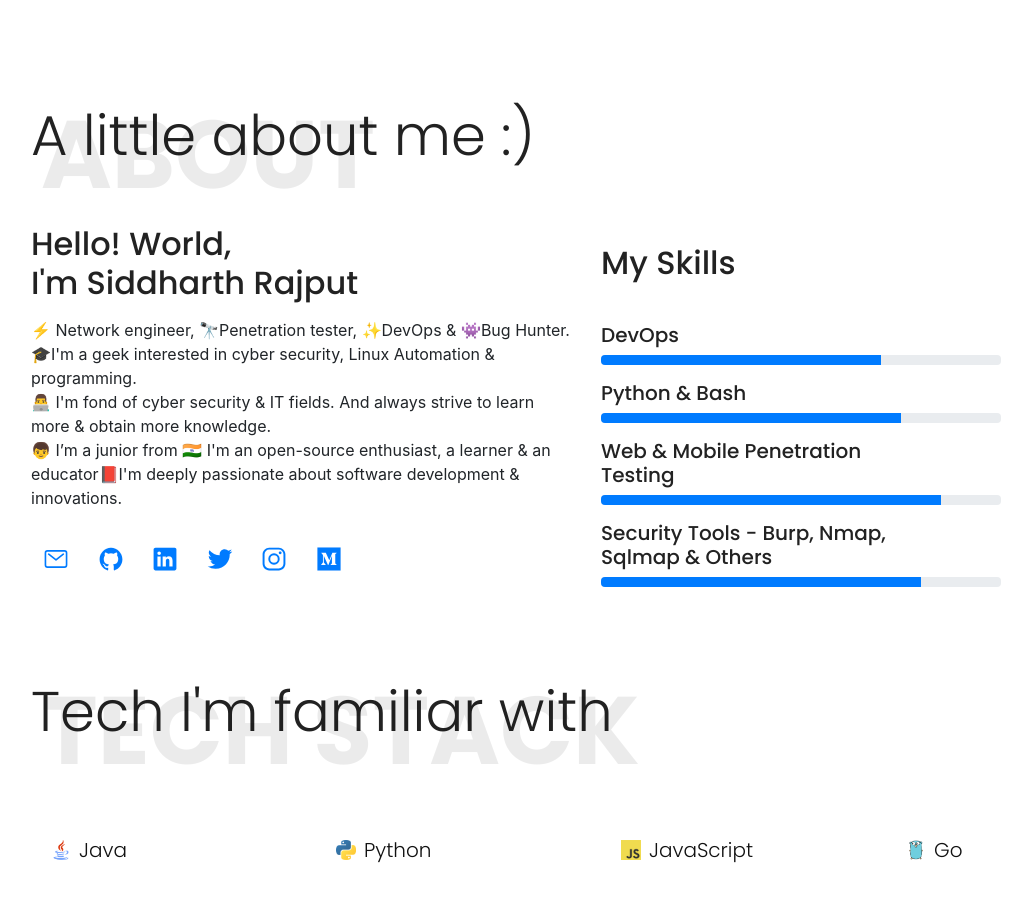
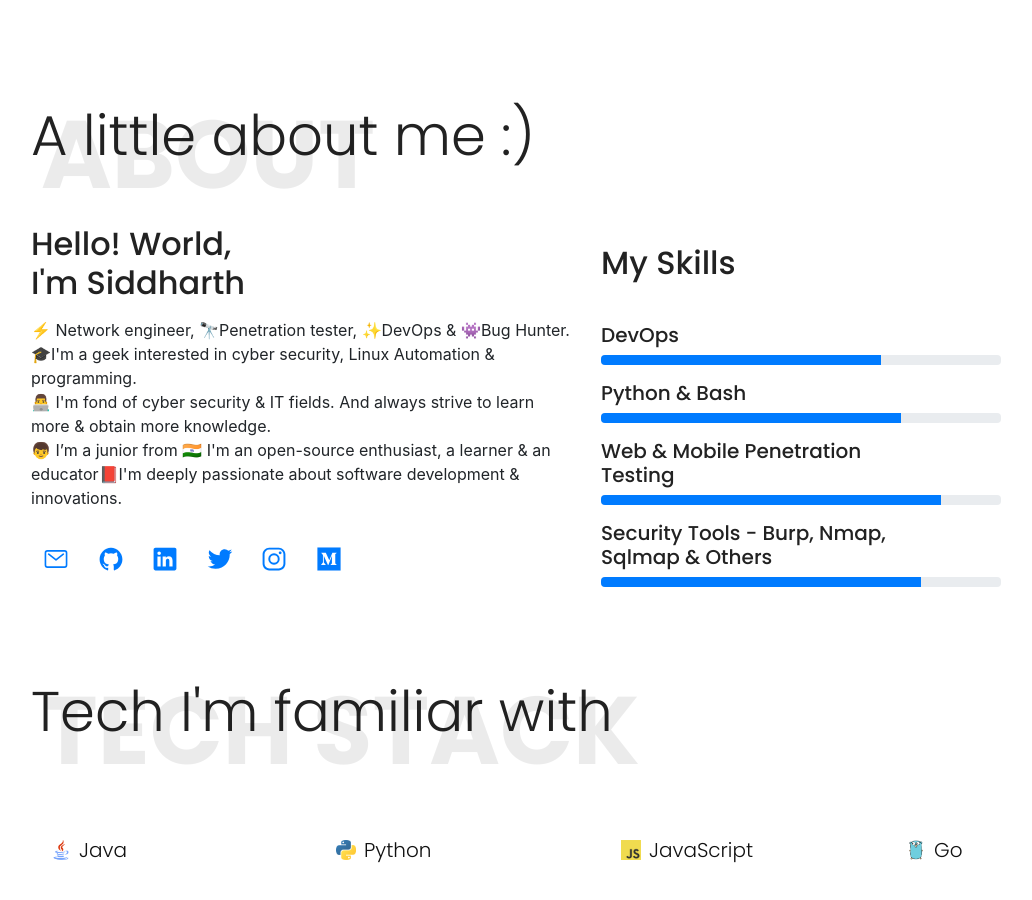
Before and after one commit to Siddharth-Rajput/Siddharth-Rajput.github.io, a Jekyll site: the page index.html, which Jekyll copies as it is, in a window 1280 px wide and 900 px high, scrolled down 890 px. Shown: the whole window, without its empty margins (54-1086 px from the left). Built offline with Jekyll 4.4.1, drawn with Linux system fonts in a browser that asks for light colours; nearby versions of some CDN libraries.

Commit message:
Update index.html

```diff
--- a/index.html
+++ b/index.html
@@ -71,7 +71,7 @@ Coded with <3 by
                     <div class="about-desc">
                         <h1 class="bold-text">About</h1>
                         <div class="pt-5" style="list-style-type:none;">
-                            <h2 class="mb-3">Hello! World,<br>I'm Siddharth Rajput</h2>
+                            <h2 class="mb-3">Hello! World,<br>I'm Siddharth</h2>
                             <!-- <h4>My name is Siddharth.</h4> -->
                                 <li>⚡ Network engineer, 🔭Penetration tester, ✨DevOps & 👾Bug Hunter.</li>
                                 <li>🎓I'm a geek interested in cyber security, Linux Automation & programming.</li>
```
